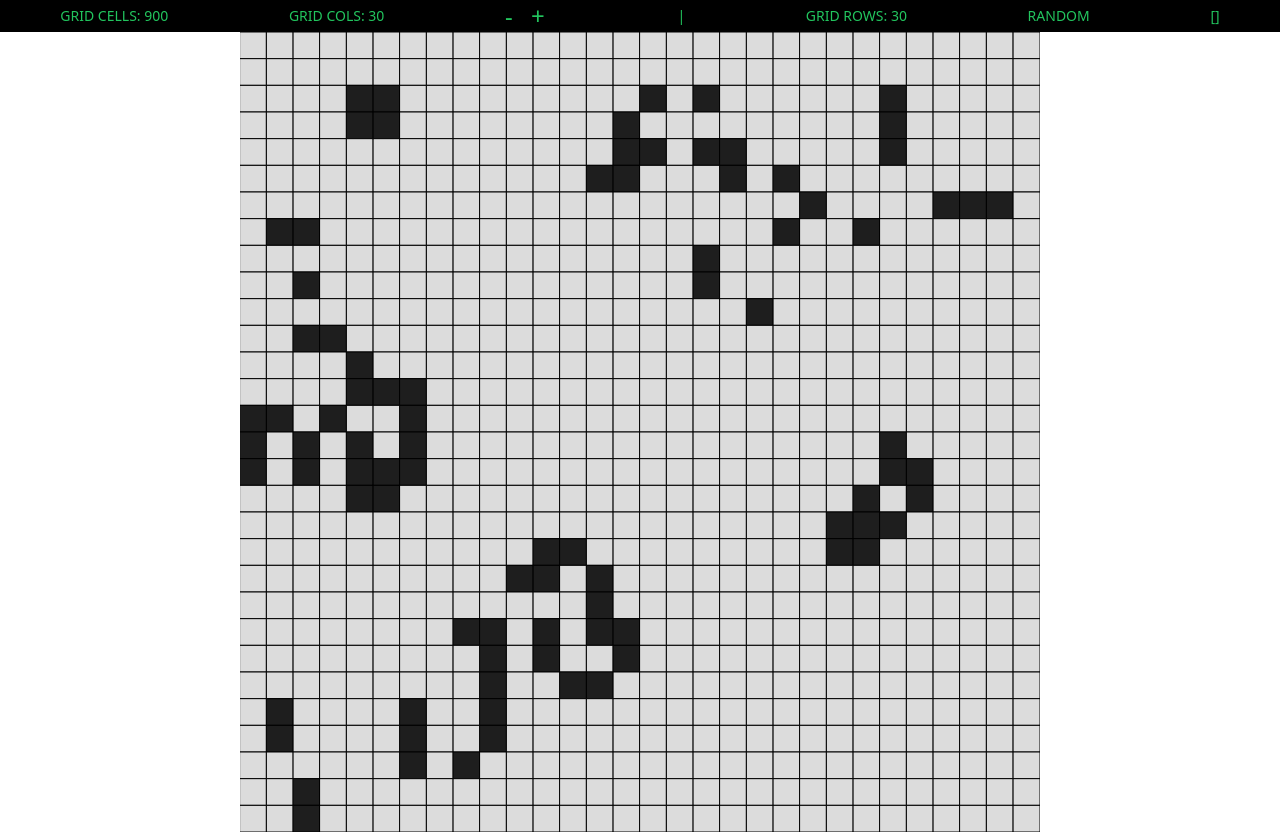
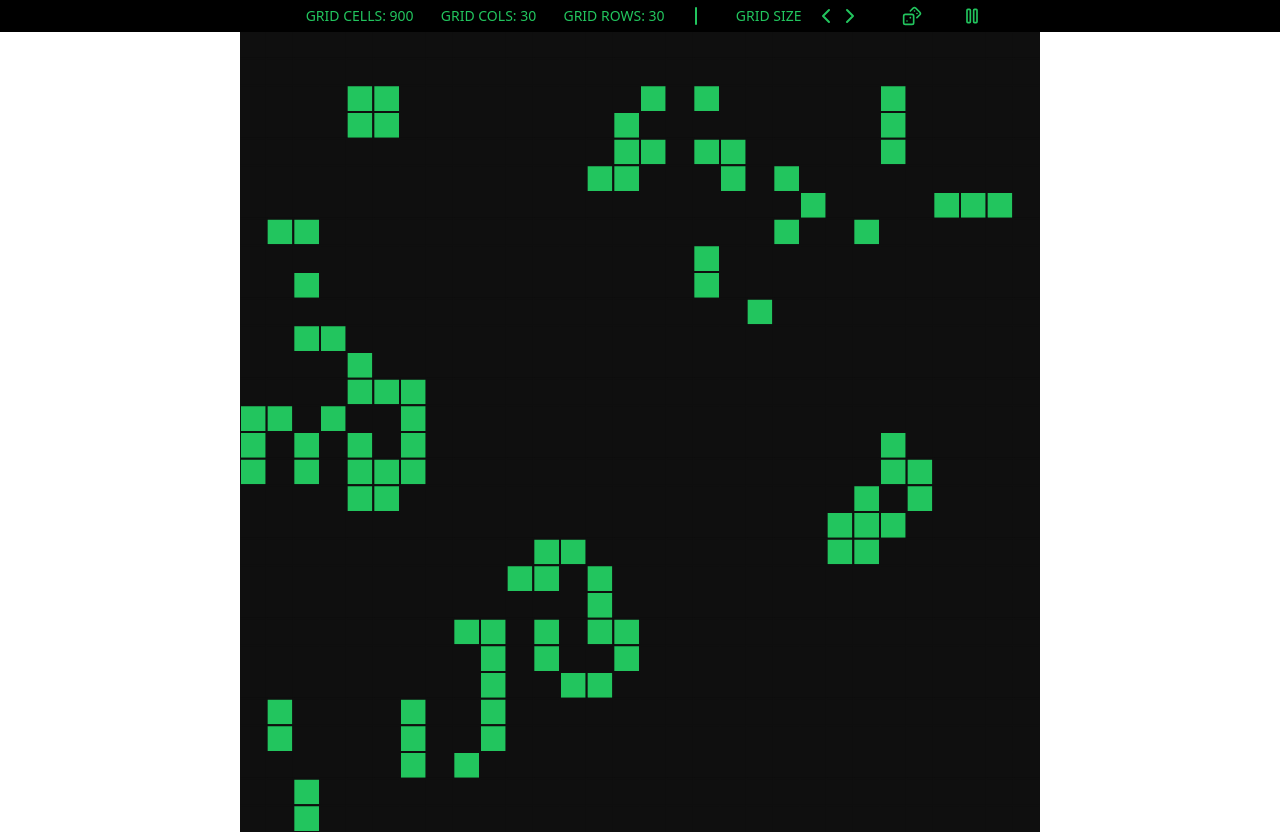
Before and after one commit to Andersson793/game_of_life, a Vue app: page / in a window 1280 px wide. Built offline with nearby package versions, Linux system fonts and the light colour scheme.

Commit message:
general update

```diff
--- a/package.json
+++ b/package.json
@@ -5,6 +5,7 @@
     "@ionited/mask-vue": "^0.1.27",
     "@vitejs/plugin-vue": "^5.0.4",
     "autoprefixer": "^10.4.19",
+    "lucide-vue-next": "^0.427.0",
     "p5": "^1.9.4",
     "pinia": "^2.1.7",
     "postcss": "^8.4.38",
--- a/src/components/AppGridGame.vue
+++ b/src/components/AppGridGame.vue
@@ -1,6 +1,15 @@
 <script>
 import p5 from "p5";
 import { useStore } from "../store/pinia";
+import {
+    ChevronLeftIcon,
+    ChevronRight,
+    ChevronRightIcon,
+    DicesIcon,
+    PauseIcon,
+    PlayIcon,
+    Tally1Icon,
+} from "lucide-vue-next";
 
 export default {
     data() {
@@ -16,9 +25,10 @@ export default {
             nextGrid: [],
             cell: {},
             s: undefined,
+            iconSize: 20,
+            playing: true,
         };
     },
-
     mounted() {
         class cell {
             constructor(a, x, y) {
@@ -29,46 +39,33 @@ export default {
                     });
             }
         }
-
         this.cell = (a, x, y) => new cell(a, x, y);
-
         this.start();
     },
-
     methods: {
         randomizeCells() {
             const g = this.createGrid();
-
             g.forEach((a, y) => {
                 a.forEach((b, x) => {
                     b.aLive = Math.floor(Math.random() * 2);
                 });
             });
-
             return g;
         },
-
         createGrid() {
             const model = new Array();
-
             for (let y = 0; y < this.gridRows; y++) {
                 const row = new Array();
-
                 for (let x = 0; x < this.gridCols; x++) {
                     const b = this.cell(0, x, y);
-
                     row.push(b);
                 }
-
                 model.push(row);
             }
-
             return model;
         },
-
         getNeighbors(x, y) {
             const arrNeighbors = new Array();
-
             const B = [
                 { x: -1, y: -1 },
                 { x: 0, y: -1 },
@@ -79,7 +76,6 @@ export default {
                 { x: 0, y: 1 },
                 { x: 1, y: 1 },
             ];
-
             B.forEach((neighbors) => {
                 if (
                     x + neighbors.x >= 0 &&
@@ -91,38 +87,28 @@ export default {
                         x: x + neighbors.x,
                         y: y + neighbors.y,
                     };
-
                     arrNeighbors.push(neighborsPosition);
                 }
             });
-
             return arrNeighbors;
         },
-
         neighborsLivingCount(pX, pY) {
             let neighborsCount = 0;
-
             const neighbors = this.getNeighbors(pX, pY);
-
             neighbors.forEach((b) => {
                 if (this.currentGrid[b.y][b.x].aLive) {
                     neighborsCount++;
                 }
             });
-
             return neighborsCount;
         },
-
         //randomize cells
         random() {
             this.s.noLoop();
-
             this.currentGrid = this.randomizeCells();
-
             this.s.loop();
         },
-
-        //stop or restart grid frames
+        //stop or restart p5 frames
         stop_restart() {
             if (this.s.isLooping()) {
                 this.s.noLoop();
@@ -130,46 +116,35 @@ export default {
                 this.s.loop();
             }
         },
-
         //adds and removes columns and rows from the grid
         addGridCells() {
             this.s.noLoop();
-
             this.gridCols++;
             this.gridRows++;
             this.currentGrid = this.randomizeCells();
             this.nextGrid = this.createGrid();
-
             this.s.clear();
             this.s.redraw();
-
             this.s.loop();
         },
-
         reduceGridCells() {
             this.s.noLoop();
-
             this.gridCols--;
             this.gridRows--;
             this.currentGrid = this.randomizeCells();
             this.nextGrid = this.createGrid();
-
             this.s.clear();
             this.s.redraw();
-
             this.s.loop();
         },
-
         generateNewgrid() {
             let that = this;
-
             that.currentGrid.forEach((a, y) => {
                 a.forEach((b, x) => {
                     const neighborsLiving = that.neighborsLivingCount(
                         b.position.x,
                         b.position.y,
                     );
-
                     //game of life roles
                     if (
                         (b.aLive === 1 && neighborsLiving === 2) ||
@@ -177,33 +152,26 @@ export default {
                     ) {
                         this.nextGrid[y][x].aLive = 1;
                     }
-
                     if (b.aLive === 0 && neighborsLiving === 3) {
                         this.nextGrid[y][x].aLive = 1;
                     }
-
                     if (b.aLive === 1 && neighborsLiving > 3) {
                         this.nextGrid[y][x].aLive = 0;
                     }
-
                     if (b.aLive === 1 && neighborsLiving < 2) {
                         this.nextGrid[y][x].aLive = 0;
                     }
                 });
             });
-
             that.currentGrid = this.nextGrid;
             that.nextGrid = this.createGrid();
         },
-
         start() {
             const that = this;
-
             const cellSize = {
                 width: that.windowWidth / that.gridCols,
                 height: that.windowHeight / that.gridRows,
             };
-
             let setup = (p) =>
                 function () {
                     const size = 600;
@@ -211,81 +179,105 @@ export default {
                         that.gridSize,
                         that.gridSize,
                     );
-
                     p.frameRate(10);
-
+                    //p.noStroke();
+                    p.strokeWeight(2);
+                    p.stroke(15);
                     that.currentGrid = that.randomizeCells();
                     that.nextGrid = that.createGrid();
-
                     mycanvas.position(
                         this.windowWidth / 2 - that.gridSize / 2,
                         this.windowHeight / 2 - that.gridSize / 2,
                         "relative",
                     );
-
                     mycanvas.parent("canvas");
                 };
-
             let draw = (p) =>
                 function () {
                     that.generateNewgrid();
-
                     const t = that.gridSize / that.gridCols;
 
                     that.currentGrid.forEach((a, y) => {
                         a.forEach((b, x) => {
                             if (b.aLive) {
-                                p.fill(30);
+                                p.fill(34, 197, 94);
                             } else {
-                                p.fill(220);
+                                p.fill(15);
                             }
-
                             p.square(x * t, y * t, t);
                         });
                     });
                 };
-
             //create a p5 instance
             const instance = (p) => {
                 this.s = p;
                 this.s.setup = setup(this.s);
                 this.s.draw = draw(this.s);
             };
-
             //create a canvas
             const myCanvas = new p5(instance);
         },
     },
+    components: {
+        PlayIcon,
+        DicesIcon,
+        Tally1Icon,
+        ChevronRightIcon,
+        ChevronLeftIcon,
+        PauseIcon,
+    },
 };
 </script>
 <template>
-    <div id="canvas">
-        <div
-            class="bg-black text-green-500 flex justify-around items-center h-8 uppercase text-sm"
-            @click=""
-        >
-            <span>Grid cells: {{ this.gridCols * this.gridRows }}</span>
-            <span>Grid cols: {{ this.gridCols }}</span>
-            <div>
-                <span
-                    class="w-10 h-5 hover:bg-gray-50/10 rounded-sm text-center cursor-pointer text-2xl select-none"
-                    @click="this.reduceGridCells()"
-                >
-                    -
-                </span>
-                <span
-                    class="p-3 hover:bg-gray-50/10 rounded-sm text-center cursor-pointer text-2xl select-none"
-                    @click="this.addGridCells()"
-                >
-                    +
-                </span>
+    <div
+        class="flex justify-center bg-black text-green-500 w-full py-1 px-5 text-sm select-none"
+        @click=""
+    >
+        <div class="inline-flex items-center justify-evenly uppercase w-1/3">
+            <span> Grid cells: {{ gridCols * gridRows }} </span>
+
+            <span>Grid cols: {{ gridCols }}</span>
+
+            <span>Grid rows: {{ gridRows }}</span>
+        </div>
+
+        <Tally1Icon />
+
+        <div class="inline-flex items-center">
+            <div class="inline-flex items-center mx-5">
+                <span>GRID SIZE </span>
+
+                <ChevronLeftIcon
+                    class="hover:bg-gray-50/10 rounded-sm cursor-pointer text-2xl ml-3"
+                    @click="reduceGridCells()"
+                />
+
+                <ChevronRightIcon
+                    class="hover:bg-gray-50/10 rounded-sm cursor-pointer text-2xl"
+                    @click="addGridCells()"
+                />
             </div>
 
-            <span>|</span>
+            <DicesIcon
+                class="cursor-pointer mx-5"
+                @click="random()"
+                :size="iconSize"
+            />
 
-            <span>Grid rows: {{ this.gridRows }}</span>
-            <span class="cursor-pointer" @click="this.random()"> random </span>
-            <span class="cursor-pointer" @click="this.stop_restart()">[]</span>
+            <PlayIcon
+                v-if="!playing"
+                class="cursor-pointer mx-5"
+                @click="stop_restart(), (playing = !playing)"
+                :size="iconSize"
+            />
+
+            <PauseIcon
+                v-else
+                class="cursor-pointer mx-5"
+                @click="stop_restart(), (playing = !playing)"
+                :size="iconSize"
+            />
         </div>
     </div>
+    <div id="canvas" />
 </template>
```
Also changed, not shown: 1 other file (tests, documents, lock files or other folders).
